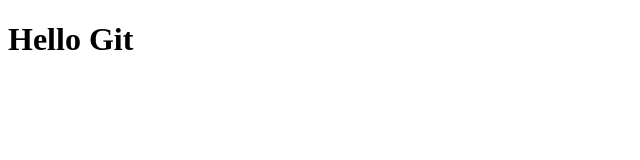
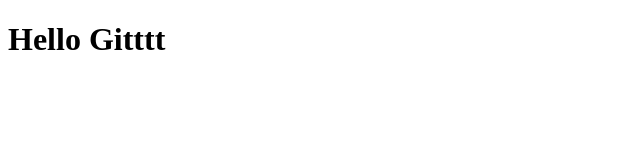
Before and after one commit to MacSupachok/git_test, a plain HTML site: page index.html in a window 1280 px wide. Shown: the full height of the page, 0-640 px from the left. Drawn offline with Linux system fonts and the light colour scheme.

Commit message:
ทดสอบ2

```diff
--- a/index.html
+++ b/index.html
@@ -7,6 +7,6 @@
     <title>Document</title>
 </head>
 <body>
-    <h1>Hello Git</h1>
+    <h1>Hello Gitttt</h1>
 </body>
 </html>
```
